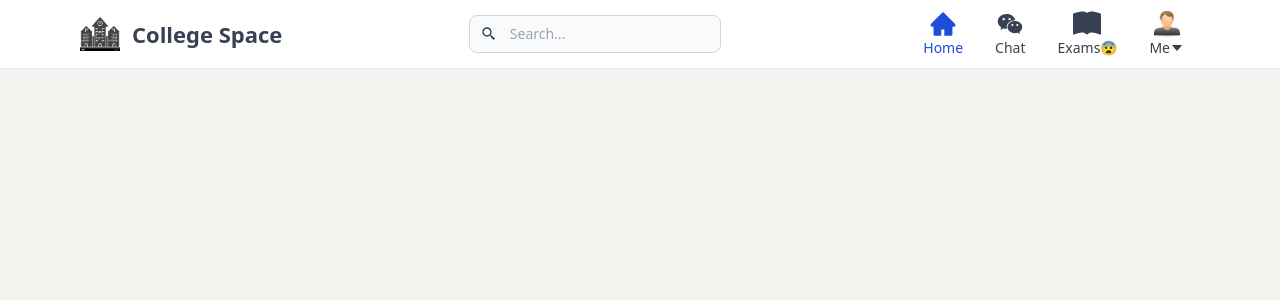
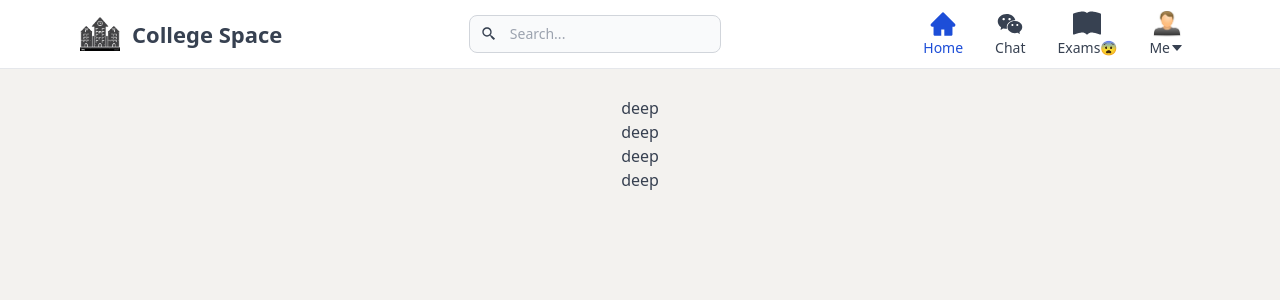
Before and after one commit to deepdarshan21/college-space, a Next.js app: page /feed in a window 1280 px wide. Shown: the top 300 px of the page. Built offline with nearby package versions, Linux system fonts and the light colour scheme.

Commit message:
feat: initial design of feeds
Signed-off-by: Deepdarshan <deepdarshan21@gmail.com>

```diff
--- /dev/null
+++ b/containers/Feed.tsx
@@ -0,0 +1,12 @@
+import React from "react";
+
+export const FeedContainer: React.FC<{}> = () => {
+    return (
+        <div className="flex flex-col items-center">
+            <h1>deep</h1>
+            <h1>deep</h1>
+            <h1>deep</h1>
+            <h1>deep</h1>
+        </div>
+    );
+};
--- a/pages/feed.tsx
+++ b/pages/feed.tsx
@@ -2,12 +2,14 @@ import type { NextPage } from "next";
 
 import { Layout } from "@/layouts/Layout";
 import { Meta } from "@/layouts/Meta";
+import { FeedContainer } from "@/containers/Feed";
 
-const Home: NextPage = () => {
+const Feed: NextPage = () => {
     return (
-        <Layout meta={<Meta title="College Space | SMVDU" />}>
+        <Layout meta={<Meta title="Feed | College Space" />}>
+            <FeedContainer />
         </Layout>
     );
 };
 
-export default Home;
+export default Feed;
```
